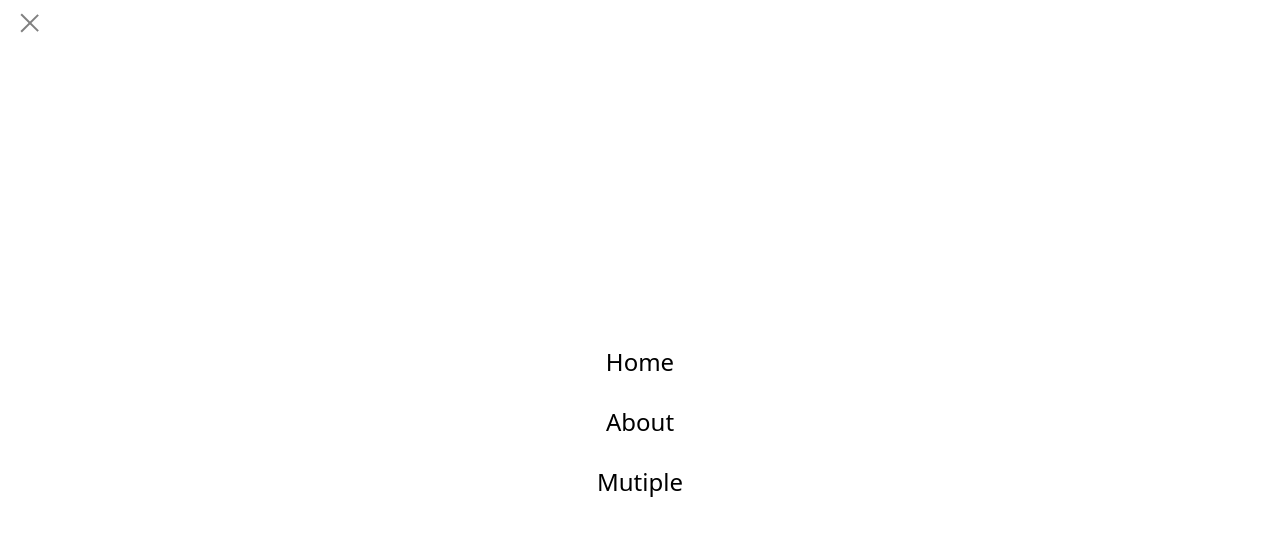
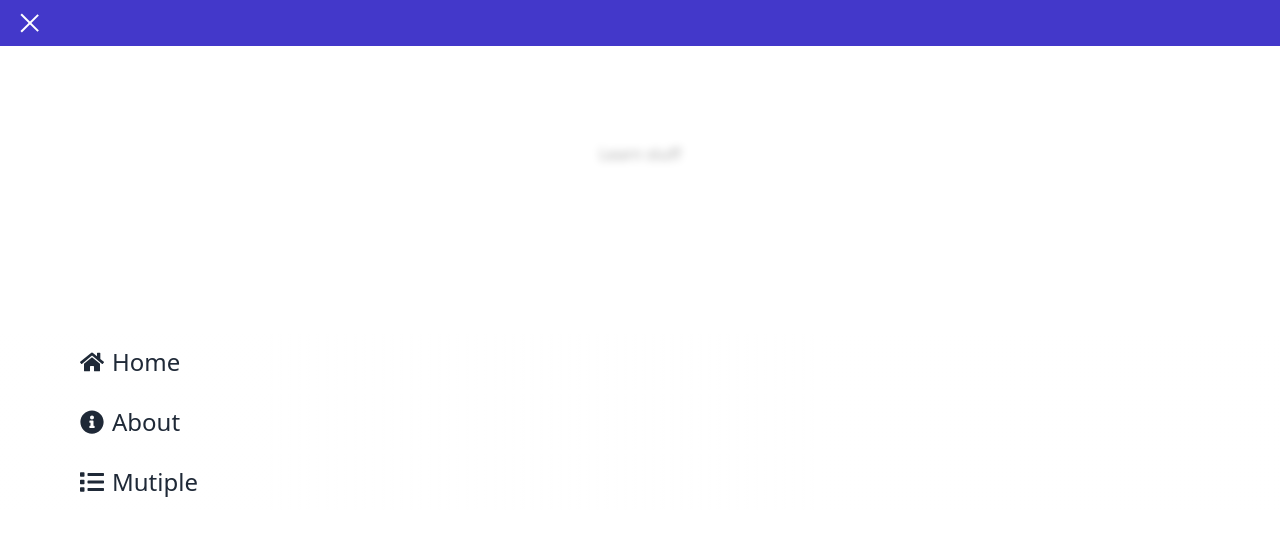
Before and after one commit to lostmart/learning-app-react-ts, a React (Create React App) app: page / in a window 1280 px wide. Both pictures are taken after a click on the button 36 px from the left and 23 px from the top of the page. Shown: the top 536 px of the page. Built offline with nearby package versions, Linux system fonts and the light colour scheme.

Commit message:
new styles and padding

```diff
--- a/package.json
+++ b/package.json
@@ -13,6 +13,7 @@
     "@types/react-router-dom": "^5.3.3",
     "react": "^18.3.1",
     "react-dom": "^18.3.1",
+    "react-icons": "^5.2.1",
     "react-router-dom": "^6.26.0",
     "react-scripts": "5.0.1",
     "typescript": "^4.9.5",
--- a/src/components/NavBar.tsx
+++ b/src/components/NavBar.tsx
@@ -1,5 +1,6 @@
 import { useEffect, useState } from "react"
 import { Link, useLocation } from "react-router-dom"
+import { FaHome, FaInfoCircle, FaList } from "react-icons/fa"
 
 const NavBar = () => {
 	const location = useLocation()
@@ -13,7 +14,7 @@ const NavBar = () => {
 	}
 
 	return (
-		<nav className="py-2 px-4">
+		<nav className="py-2 px-4 bg-primary-default main-menu">
 			{/* <ul className="flex justify-around border-b-2"> */}
 			<button
 				onClick={handleMenuToggle}
@@ -38,20 +39,32 @@ const NavBar = () => {
 					}
 				></span>
 			</button>
-			<ul className={showMenu ? "show-menu" : "hidden"}>
-				<li className="p-3">
-					<Link className="text-2xl" to={"/"}>
-						Home
+			<ul
+				className={showMenu ? "show-menu" : "hidden"}
+				onClick={handleMenuToggle}
+			>
+				<li className="p-3 w-full md:px-20 lg:px-30">
+					<Link
+						className="text-2xl flex items-center gap-2 text-gray-800"
+						to={"/"}
+					>
+						<FaHome /> Home
 					</Link>
 				</li>
-				<li className="p-3">
-					<Link className="text-2xl" to={"/about"}>
-						About
+				<li className="p-3 w-full md:px-20 lg:px-30">
+					<Link
+						className="text-2xl flex items-center gap-2 text-gray-800"
+						to={"/about"}
+					>
+						<FaInfoCircle /> About
 					</Link>
 				</li>
-				<li className="p-3">
-					<Link className="text-2xl" to={"/mutiple"}>
-						Mutiple
+				<li className="p-3 w-full md:px-20 lg:px-30">
+					<Link
+						className="text-2xl flex items-center gap-2 text-gray-800"
+						to={"/mutiple"}
+					>
+						<FaList /> Mutiple
 					</Link>
 				</li>
 			</ul>
--- a/src/index.css
+++ b/src/index.css
@@ -1,6 +1,10 @@
 @tailwind base;
 @tailwind components;
 @tailwind utilities;
+
+body {
+	color: "#1f2937";
+}
 
 .toggle-btn {
 	display: flex;
@@ -12,7 +16,7 @@
 }
 
 .toggle-btn span {
-	background-color: grey;
+	background-color: white;
 	display: block;
 	width: 100%;
 	height: 2px;
@@ -24,7 +28,7 @@
 	z-index: 100;
 	height: 94dvh;
 	width: 100%;
-	background: white;
+	background: #ffffffab;
 	display: flex;
 	flex-direction: column;
 	align-items: center;
@@ -33,6 +37,16 @@
 	top: 46px;
 	left: 0;
 	animation: slideIn 450ms forwards ease-in-out;
+	backdrop-filter: blur(4px);
+}
+
+.main-menu li {
+	background: rgb(255, 255, 255);
+	background: linear-gradient(
+		-90deg,
+		rgb(255 255 255 / 6%) 36%,
+		rgb(255 255 255 / 76%) 79%
+	);
 }
 
 @keyframes slideIn {
```
Also changed, not shown: 1 other file (tests, documents, lock files or other folders).
